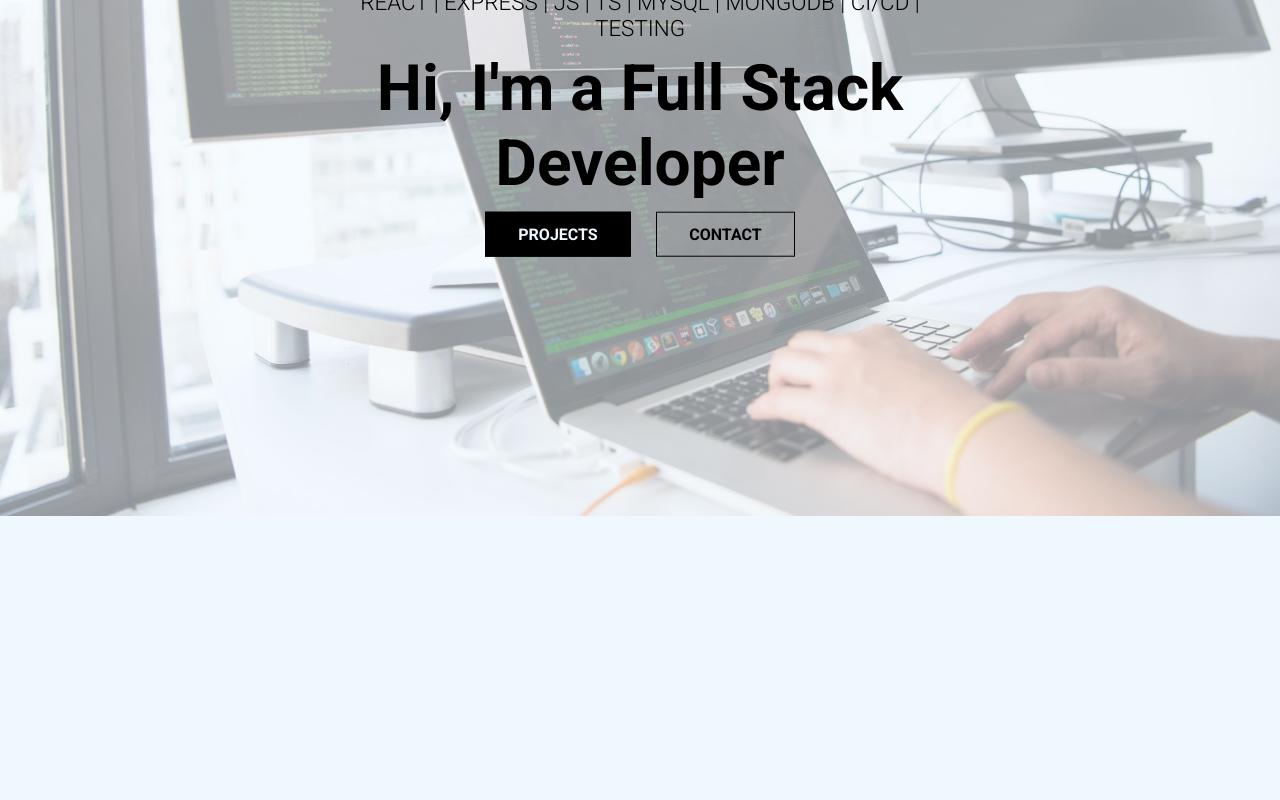
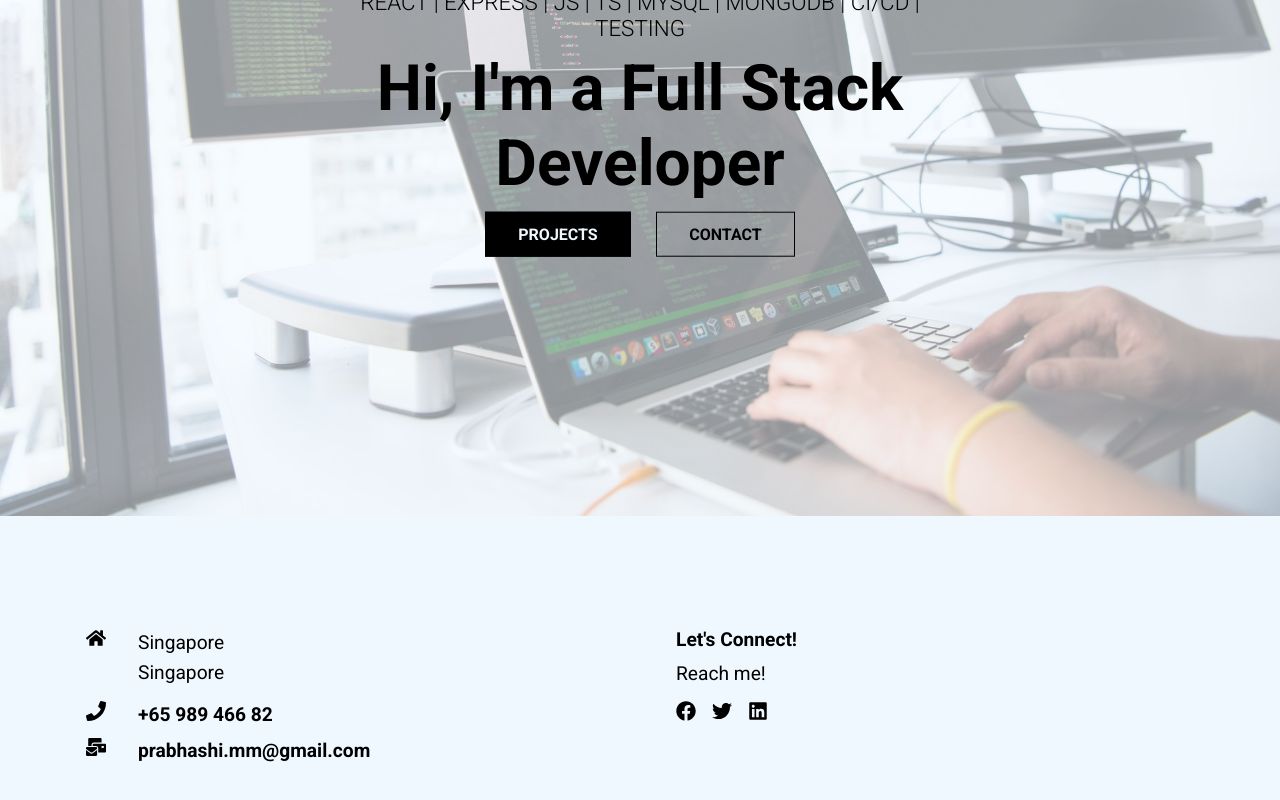
Before and after one commit to Prabashi/my-blog, a React (Create React App) app: page / in a window 1280 px wide. Shown: the part 284-1084 px from the top of the page. Before the commit the page ends 804 px from the top, so only its background shows below. Built offline with nearby package versions, Linux system fonts and the light colour scheme.

Commit message:
Add basic implementation of footer

```diff
--- /dev/null
+++ b/src/components/Footer.tsx
@@ -0,0 +1,46 @@
+import React from 'react';
+import '../styles/footer.css';
+import {FaHome, FaPhone, FaMailBulk, FaFacebook, FaTwitter, FaLinkedin} from 'react-icons/fa';
+
+const Footer = () => {
+  return (
+    <div className='footer'>
+        <div className='footer-container'>
+            <div className='left-content'>
+                <div className='location'>
+                    <FaHome size='20' style={{color: 'black', marginRight: '2rem'}} />
+                    <div>
+                        <p>Singapore</p>
+                        <p>Singapore</p>
+                    </div>
+                </div>
+                <div className='phone'>
+                    <h4>
+                        <FaPhone size='20' style={{color: 'black', marginRight: '2rem'}} />
+                        +65 989 466 82
+                    </h4>
+
+                </div>
+                <div className='email'>
+                    <h4>
+                        <FaMailBulk size='20' style={{color: 'black', marginRight: '2rem'}} />
+                        prabhashi.mm@gmail.com
+                    </h4>
+                </div>
+            </div>
+            <div className='right-content'>
+                <h4>Let's Connect!</h4>
+                <p>Reach me!</p>
+                <div className='social'>
+                    <FaFacebook size='20' style={{color: 'black', marginRight: '1rem'}} />
+                    <FaTwitter size='20' style={{color: 'black', marginRight: '1rem'}} />
+                    <FaLinkedin size='20' style={{color: 'black', marginRight: '1rem'}} />
+
+                </div>
+            </div>
+        </div>
+    </div>
+  )
+}
+
+export default Footer
--- a/src/pages/Home.tsx
+++ b/src/pages/Home.tsx
@@ -1,12 +1,14 @@
 import React from 'react'
 import NavBar from '../components/NavBar'
 import HeroImg from '../components/HeroImg'
+import Footer from '../components/Footer'
 
 const Home = () => {
   return (
     <div>
         <NavBar />
         <HeroImg />
+        <Footer />
     </div>
   )
 }
--- /dev/null
+++ b/src/styles/footer.css
@@ -0,0 +1,68 @@
+.footer {
+    width: 100%;
+    padding: 6rem 0;
+    background-color: aliceblue;
+}
+
+.footer-container {
+    max-width: 1140px;
+    margin: auto;
+    display: grid;
+    grid-template-columns: repeat(2, 1fr);
+    grid-gap: 40px;
+    /* display: flex;
+    justify-content: space-between;
+    align-items: center; */
+}
+
+.left-content {
+    height: 100%;
+    max-width: 100%;
+    display: flex;
+    flex-direction: column;
+    padding: 1rem;
+}
+
+.location {
+    display: flex;
+    margin-bottom: 0.8rem;
+}
+
+.location p {
+    line-height: 30px;
+}
+
+
+
+.phone {
+}
+
+.email {
+}
+
+.right-content {
+    height: 100%;
+    max-width: 100%;
+    display: flex;
+    flex-direction: column;
+    padding: 1rem;
+}
+
+.social {
+    margin-top: 1rem;
+}
+
+h4 {
+    font-size: 1.2rem;
+    padding-bottom: 0.7rem;
+}
+
+p {
+    font-size: 1.2rem;
+}
+
+@media screen and (max-width: 640px) {
+    .footer-container {
+        grid-template-columns: 1fr;
+    }
+}
```
